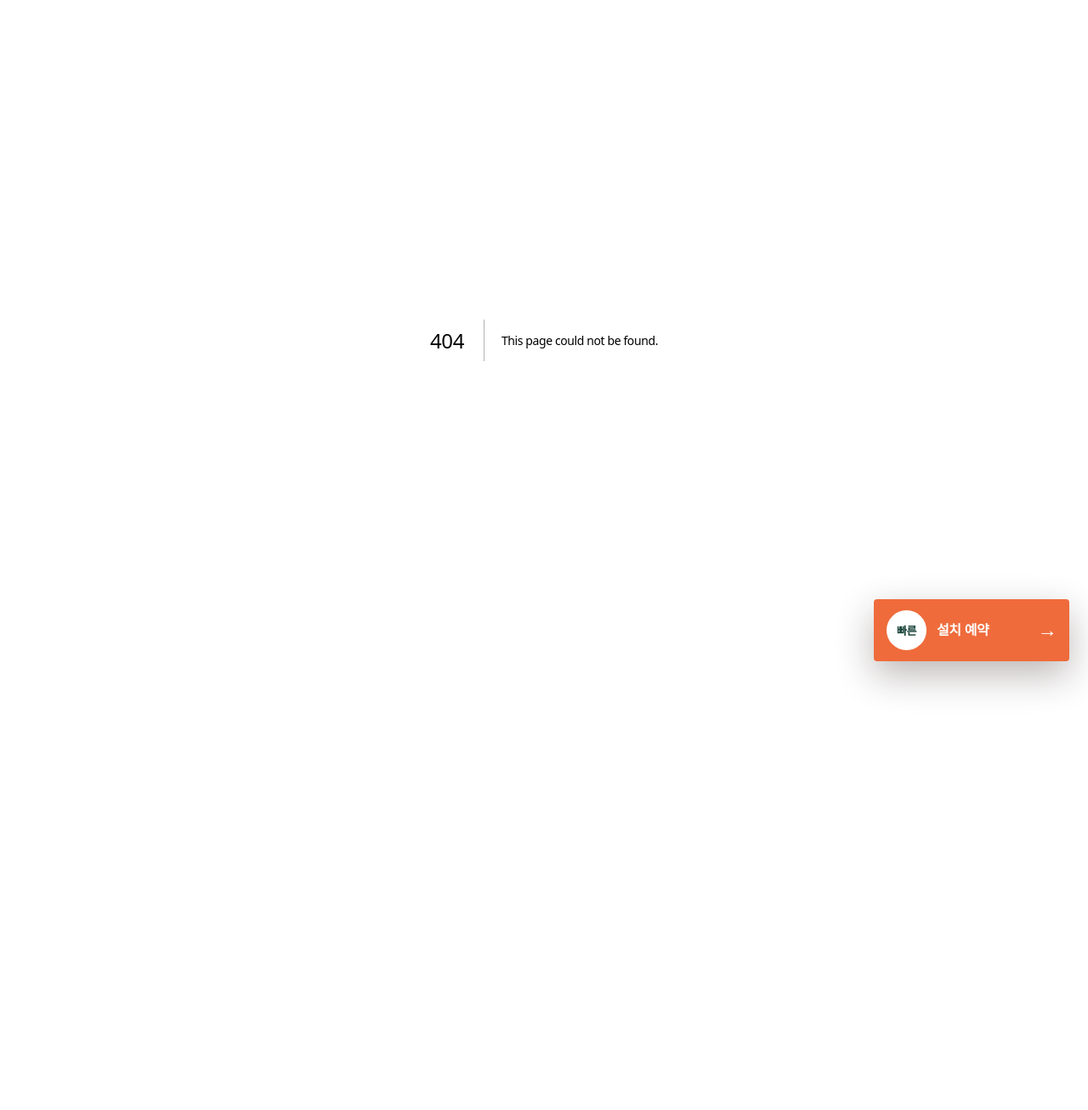
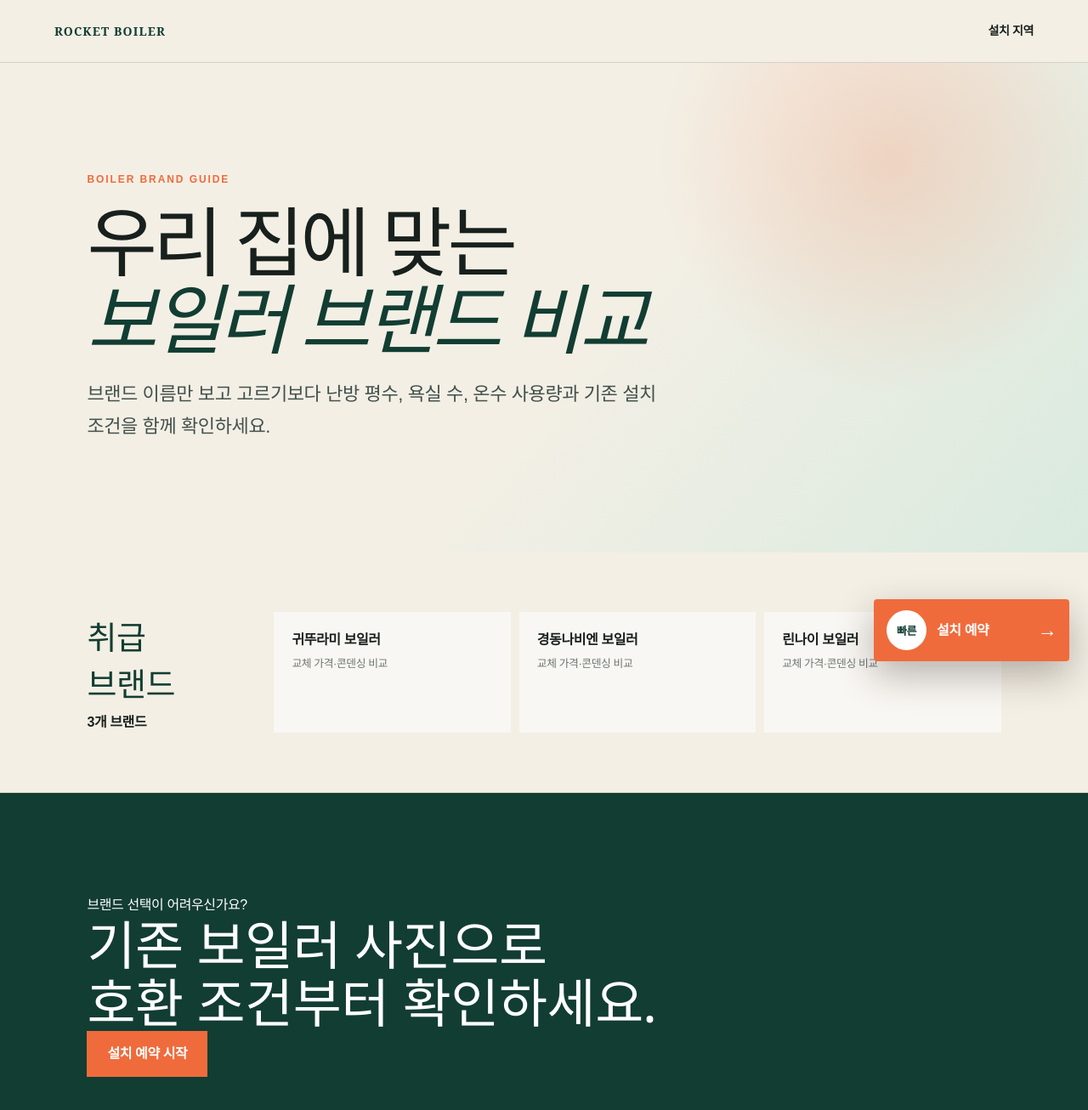
Before and after one commit to paulslife2017-hue/rocketboiler, a Next.js app: page /brands in a window 1280 px wide. Before the commit this address had no page. Shown: the top 1306 px of the page at 85% size. Before the commit the page ends 800 px from the top, so only its background shows below. Built offline with nearby package versions, Linux system fonts and the light colour scheme; a web font is replaced by a local one.

Commit message:
Add boiler brand comparison hub

```diff
--- /dev/null
+++ b/app/brands/page.tsx
@@ -0,0 +1,17 @@
+import type { Metadata } from "next";
+import Link from "next/link";
+import { boilerBrands } from "./data";
+import styles from "../regions/regions.module.css";
+
+export const metadata: Metadata = {
+  title: "경동나비엔·귀뚜라미·린나이 보일러 가격 비교",
+  description: "경동나비엔, 귀뚜라미, 린나이 가스보일러 교체 가격과 콘덴싱 제품, 평수별 용량 선택 기준을 비교하세요.",
+  alternates: { canonical: "/brands" }
+};
+
+export default function BrandsPage(){return <main className={styles.shell}>
+  <nav className={styles.nav}><Link href="/" className={styles.brand}>ROCKET BOILER</Link><Link href="/regions" className={styles.navLink}>설치 지역</Link></nav>
+  <section className={styles.hubHero}><p className={styles.eyebrow}>BOILER BRAND GUIDE</p><h1>우리 집에 맞는<br/><em>보일러 브랜드 비교</em></h1><p>브랜드 이름만 보고 고르기보다 난방 평수, 욕실 수, 온수 사용량과 기존 설치 조건을 함께 확인하세요.</p></section>
+  <section className={styles.areaGroup}><div><span>취급 브랜드</span><strong>3개 브랜드</strong></div><div className={styles.areaLinks}>{boilerBrands.map(brand=><Link href={`/brands/${brand.slug}`} key={brand.slug}><b>{brand.name} 보일러</b><small>교체 가격·콘덴싱 비교</small></Link>)}</div></section>
+  <section className={styles.cta}><p>브랜드 선택이 어려우신가요?</p><h2>기존 보일러 사진으로<br/>호환 조건부터 확인하세요.</h2><Link href="/">설치 예약 시작</Link></section>
+</main>}
```
